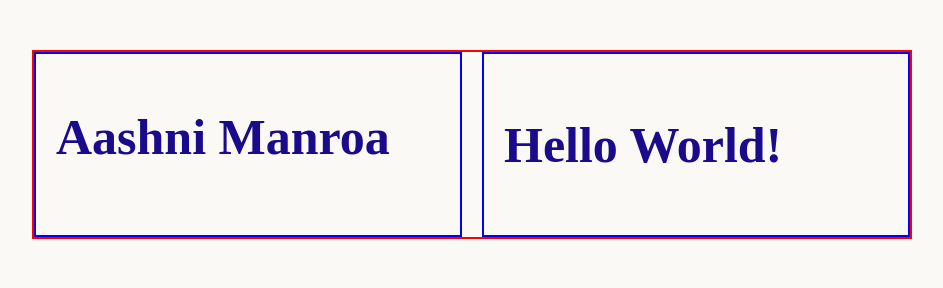
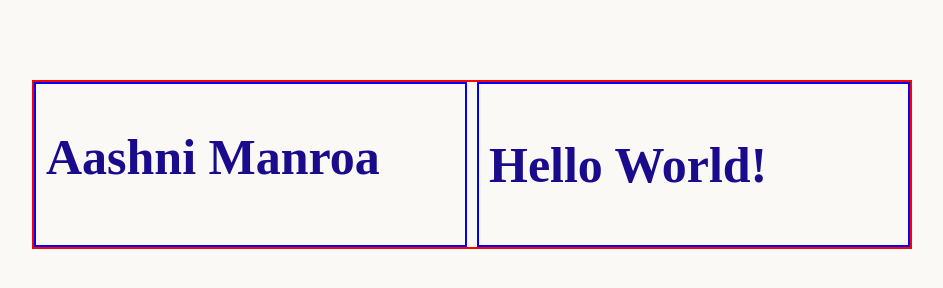
Before and after one commit to amanroa/amanroa.github.io, a plain HTML site: page index.html in a window 1280 px wide. Shown: the whole page, without its empty margins (168-1111 px from the left). Drawn offline with Linux system fonts and the light colour scheme.

Commit message:
Update style.css

```diff
--- a/style.css
+++ b/style.css
@@ -1,5 +1,4 @@
 .title {
-  font-weight: bold;
   font-family: "GFS Didot";
   color: #1A0B8C;
   font-size: 50px;
@@ -24,8 +23,8 @@
 body {
   margin-left: 200px;
   margin-right: 200px;
-  margin-top: 50px;
-  margin-bottom: 50px;
+  margin-top: 80px;
+  margin-bottom: 80px;
 }
 
 .flex-container{
@@ -35,10 +34,10 @@ body {
 
 .flex-child{
   flex:1;
-  padding: 20px;
+  padding: 10px;
   border: 2px solid blue;
 }
 
 .flex-child:first-child {
-    margin-right: 20px;
+    margin-right: 10px;
 }
```
